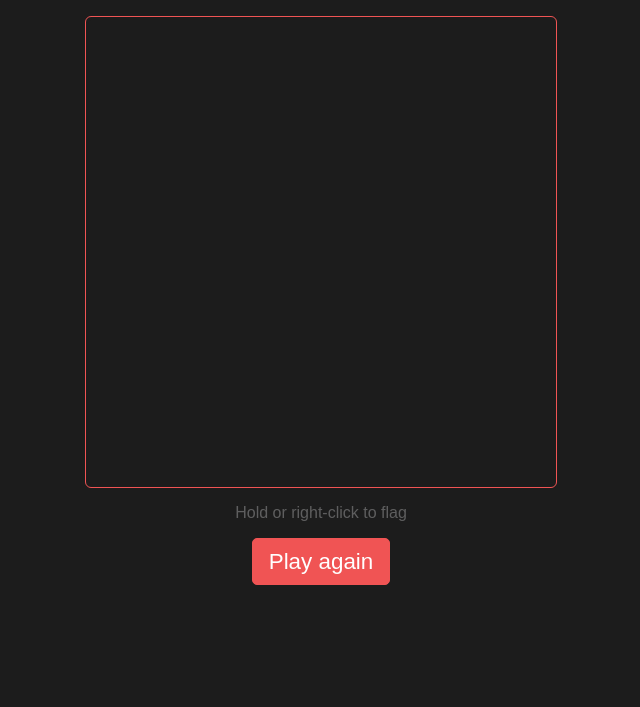
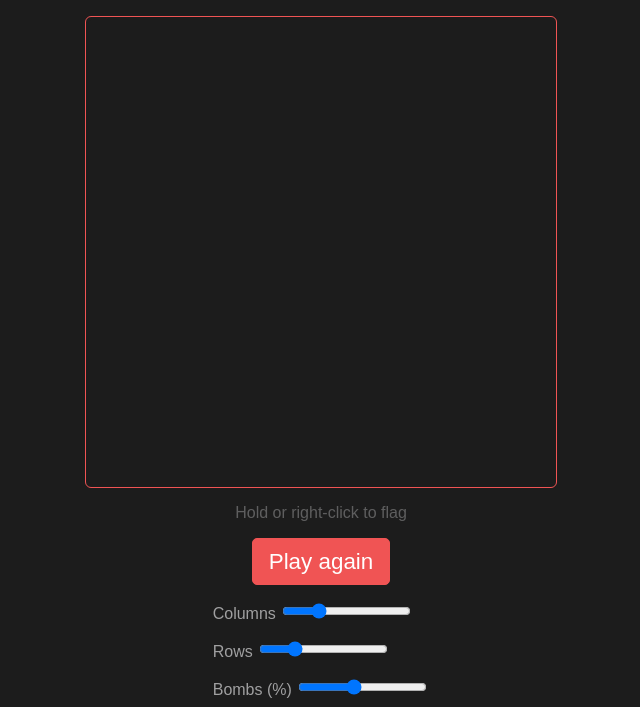
Before and after one commit to Kuba429/minesweeper, a website built with Vite: page index.html in a window 1280 px wide. Shown: the part 115-822 px from the top of the page, without its empty margins (319-959 px from the left). Before the commit the page ends 800 px from the top, so only its background shows below. Built offline with nearby package versions, Linux system fonts and the light colour scheme; a web font is replaced by a local one.

Commit message:
settings

```diff
--- a/index.html
+++ b/index.html
@@ -22,6 +22,19 @@
         <p>Hold or right-click to flag</p>
         <form id="settings">
             <button class="play-again">Play again</button>
+            <label>
+                Columns
+                <input value="9" type="range" min="2" max="30" name="columns" />
+            </label>
+            <label>
+                Rows
+                <input value="9" type="range" min="2" max="30" name="rows" />
+            </label>
+            <label>
+                Bombs (%)
+                <input value="30" type="range" min="1" max="70" name="bombs" />
+                <!-- % of bombs -->
+            </label>
         </form>
         <script type="module" src="/src/main.ts"></script>
     </body>
--- a/src/Grid.ts
+++ b/src/Grid.ts
@@ -44,6 +44,15 @@ class Grid {
         e?.preventDefault();
         // reset everything
         this.isOver = true;
+        // apply settings
+        const settings = new FormData(this.settingsElement);
+        this.columns = settings.get("columns")! as unknown as number;
+        this.rows = settings.get("rows")! as unknown as number;
+
+        const bombPercentage =
+            (settings.get("bombs")! as unknown as number) * 0.01;
+        this.bombCount = Math.round(this.columns * this.rows * bombPercentage);
+        console.log(this.bombCount);
         this.element.style.display = "grid";
         this.element.style.gridTemplateRows = `repeat(${this.rows}, 1fr)`;
         this.element.style.gridTemplateColumns = `repeat(${this.columns}, 1fr)`;
--- a/src/style.scss
+++ b/src/style.scss
@@ -24,7 +24,18 @@ p {
         opacity: 100%;
     }
 }
+#settings {
+    display: flex;
+    flex-direction: column;
+    justify-content: center;
+    align-items: start;
+    width: fit-content;
+    margin: auto;
+    gap: 1rem;
+}
 button.play-again {
+    width: fit-content;
+    align-self: center;
     cursor: pointer;
     position: relative;
     background: $flag;
```
